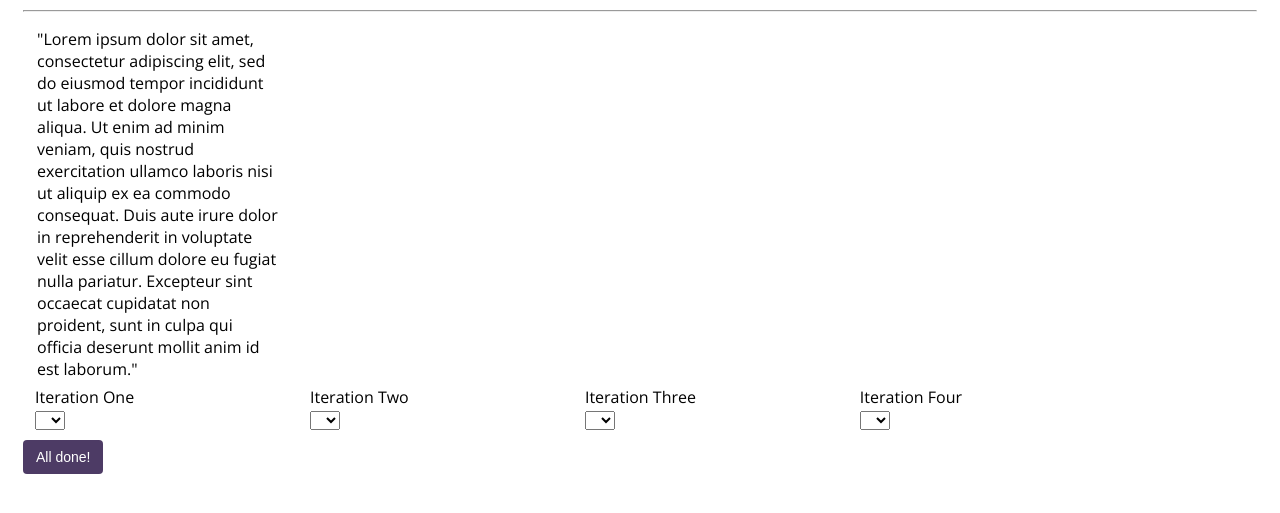
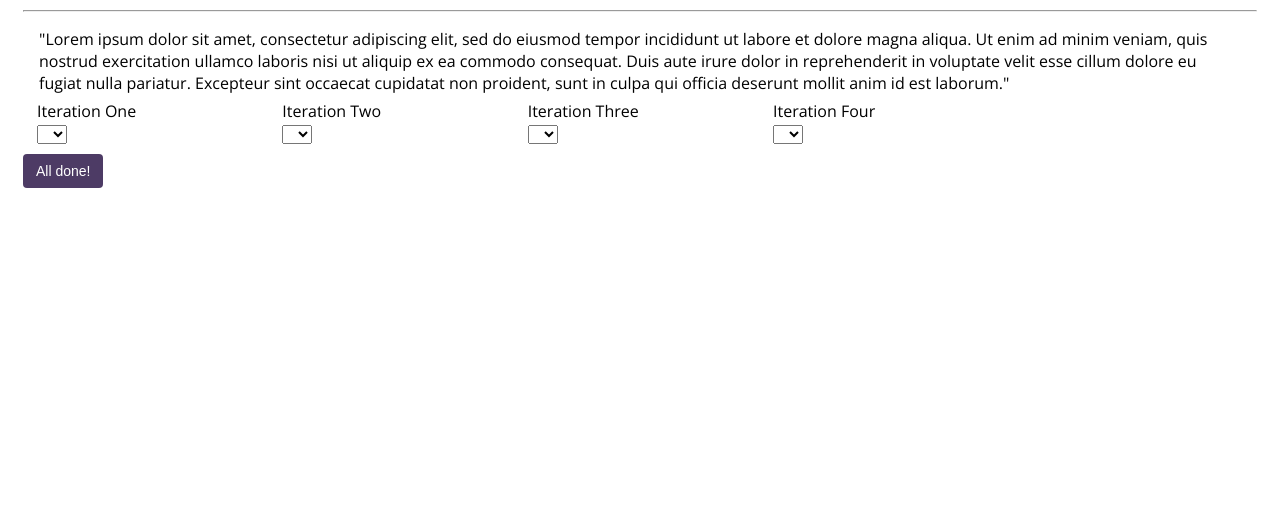
Before and after one commit to jamesv28/accessibility-forms, a website: page desktop/19-multiple-dropdown-menus.html in a window 1280 px wide. Shown: the part 143-656 px from the top of the page. Drawn offline with nearby package versions, Linux system fonts and the light colour scheme.

Commit message:
added styling to question 19

```diff
--- a/desktop/19-multiple-dropdown-menus.html
+++ b/desktop/19-multiple-dropdown-menus.html
@@ -16,10 +16,11 @@
     <div class="container">
         <form action="" >
             <p class="errorMsg" id="errMsg" role="alert" aria-atomic="true"></p>
-            <fieldset class="fieldset-no-border dropdown-grid">
+            <fieldset class="fieldset-no-border ">
                 <legend>
                     "Lorem ipsum dolor sit amet, consectetur adipiscing elit, sed do eiusmod tempor incididunt ut labore et dolore magna aliqua. Ut enim ad minim veniam, quis nostrud exercitation ullamco laboris nisi ut aliquip ex ea commodo consequat. Duis aute irure dolor in reprehenderit in voluptate velit esse cillum dolore eu fugiat nulla pariatur. Excepteur sint occaecat cupidatat non proident, sunt in culpa qui officia deserunt mollit anim id est laborum."
                 </legend>
+                <div class="dropdown-grid">
                 <label for="question-1">Iteration One</label>   <br>
                 <select id="question-1" name="question-1" aria-required="true">
                     <option></option>
@@ -27,8 +28,8 @@
                     <option value="2">2</option>
                     <option value="3">3</option>
                 </select>
-            </fieldset>
-            <fieldset class="fieldset-no-border dropdown-grid">
+                </div>
+            <div class=" dropdown-grid">
                 <label for="question-2">Iteration Two</label>   <br>
                 <select id="question-2" name="question-2" aria-required="true">
                     <option></option>
@@ -36,8 +37,8 @@
                     <option value="2">2</option>
                     <option value="3">3</option>
                 </select>
-            </fieldset>
-            <fieldset class="fieldset-no-border dropdown-grid">
+            </div>
+            <div class=" dropdown-grid">
                 <label for="question-3">Iteration Three</label>   <br>
                 <select id="question-3" name="question-3" aria-required="true">
                     <option></option>
@@ -45,8 +46,8 @@
                     <option value="2">2</option>
                     <option value="3">3</option>
                 </select>
-            </fieldset>
-            <fieldset class="fieldset-no-border dropdown-grid">
+            </div>
+            <div class=" dropdown-grid">
                 <label for="question-4">Iteration Four</label>   <br>
                 <select id="question-4" name="question-4" aria-required="true">
                     <option></option>
@@ -54,6 +55,7 @@
                     <option value="2">2</option>
                     <option value="3">3</option>
                 </select>
+            </div>
             </fieldset>
             <div>
                 <button type="submit" class="button purple" onclick="return validateMultiDrop()">All done!</button>
```
Also changed, not shown: desktop/14-heat-map-part2.html (+3 -0 lines).
